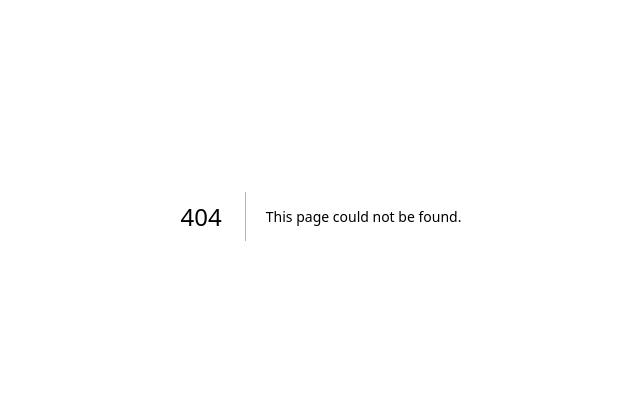
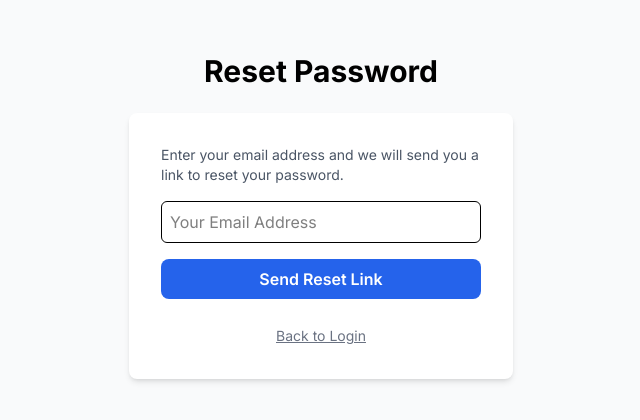
Before and after one commit to Anwarisbased/cannarewards-pwa, a Next.js app: page /forgot-password in a window 1280 px wide. Before the commit this address had no page. Shown: the part 264-684 px from the top of the page, without its empty margins (319-959 px from the left). Built offline with nearby package versions, Linux system fonts and the light colour scheme.

Commit message:
Implement secure password reset flow

```diff
--- /dev/null
+++ b/src/app/forgot-password/page.js
@@ -0,0 +1,45 @@
+'use client';
+import { useState } from 'react';
+import axios from 'axios';
+import Link from 'next/link';
+import toast from 'react-hot-toast';
+
+export default function ForgotPasswordPage() {
+    const [email, setEmail] = useState('');
+    const [loading, setLoading] = useState(false);
+    const [message, setMessage] = useState('');
+
+    const handleSubmit = async (e) => {
+        e.preventDefault();
+        setLoading(true);
+        setMessage('');
+        try {
+            const response = await axios.post(`${process.env.NEXT_PUBLIC_API_URL}/wp-json/rewards/v1/password/request`, { email });
+            setMessage(response.data.message);
+            toast.success("Request sent!");
+        } catch (error) {
+            toast.error("An error occurred.");
+        } finally {
+            setLoading(false);
+        }
+    };
+
+    return (
+        <main className="flex items-center justify-center min-h-screen bg-gray-50 p-4">
+            <div className="w-full max-w-sm">
+                <h1 className="text-3xl font-bold text-center mb-6">Reset Password</h1>
+                <form onSubmit={handleSubmit} className="bg-white p-8 rounded-lg shadow-md space-y-4">
+                    <p className="text-sm text-gray-600">Enter your email address and we will send you a link to reset your password.</p>
+                    <input type="email" placeholder="Your Email Address" value={email} onChange={e => setEmail(e.target.value)} required className="w-full p-2 border rounded-md" />
+                    <button type="submit" disabled={loading || message} className="w-full py-2 bg-primary text-white font-semibold rounded-lg disabled:bg-gray-400">
+                        {loading ? 'Sending...' : 'Send Reset Link'}
+                    </button>
+                    {message && <p className="text-green-600 text-center text-sm pt-2">{message}</p>}
+                    <div className="text-center pt-2">
+                      <Link href="/" className="text-sm underline text-gray-500">Back to Login</Link>
+                    </div>
+                </form>
+            </div>
+        </main>
+    );
+}
--- /dev/null
+++ b/src/app/reset-password/page.js
@@ -0,0 +1,70 @@
+'use client';
+import { useState, Suspense } from 'react';
+import { useSearchParams, useRouter } from 'next/navigation';
+import axios from 'axios';
+import Link from 'next/link';
+import toast from 'react-hot-toast';
+
+function ResetPasswordForm() {
+    const router = useRouter();
+    const searchParams = useSearchParams();
+    const token = searchParams.get('token');
+    const email = searchParams.get('email');
+
+    const [password, setPassword] = useState('');
+    const [confirmPassword, setConfirmPassword] = useState('');
+    const [loading, setLoading] = useState(false);
+    const [message, setMessage] = useState('');
+    const [error, setError] = useState('');
+
+    const handleSubmit = async (e) => {
+        e.preventDefault();
+        if (password !== confirmPassword) {
+            setError("Passwords do not match.");
+            return;
+        }
+        setError('');
+        setLoading(true);
+
+        try {
+            const response = await axios.post(`${process.env.NEXT_PUBLIC_API_URL}/wp-json/rewards/v1/password/reset`, { token, email, password });
+            setMessage(response.data.message);
+            toast.success("Password reset!");
+            setTimeout(() => router.push('/'), 3000);
+        } catch (err) {
+            setError(err.response?.data?.message || "Failed to reset password.");
+            toast.error(err.response?.data?.message || "Failed to reset password.");
+        } finally {
+            setLoading(false);
+        }
+    };
+
+    if (!token || !email) {
+        return <div className="text-red-500">Invalid password reset link.</div>;
+    }
+
+    return (
+        <form onSubmit={handleSubmit} className="bg-white p-8 rounded-lg shadow-md space-y-4">
+            <input type="password" placeholder="New Password" value={password} onChange={e => setPassword(e.target.value)} required className="w-full p-2 border rounded-md" />
+            <input type="password" placeholder="Confirm New Password" value={confirmPassword} onChange={e => setConfirmPassword(e.target.value)} required className="w-full p-2 border rounded-md" />
+            <button type="submit" disabled={loading || message} className="w-full py-2 bg-primary text-white font-semibold rounded-lg disabled:bg-gray-400">
+                {loading ? 'Resetting...' : 'Reset Password'}
+            </button>
+            {error && <p className="text-red-500 text-center text-sm pt-2">{error}</p>}
+            {message && <p className="text-green-600 text-center text-sm pt-2">{message}</p>}
+        </form>
+    );
+}
+
+export default function ResetPasswordPage() {
+    return (
+        <main className="flex items-center justify-center min-h-screen bg-gray-50 p-4">
+            <div className="w-full max-w-sm">
+                <h1 className="text-3xl font-bold text-center mb-6">Set a New Password</h1>
+                <Suspense fallback={<div>Loading...</div>}>
+                    <ResetPasswordForm />
+                </Suspense>
+            </div>
+        </main>
+    );
+}
--- a/src/components/LoginForm.js
+++ b/src/components/LoginForm.js
@@ -2,6 +2,7 @@
 
 import { useState } from 'react';
 import axios from 'axios';
+import Link from 'next/link'; // Import the Link component
 import { useAuth } from '../context/AuthContext';
 import { EyeIcon, EyeSlashIcon } from '@heroicons/react/24/outline';
 
@@ -20,22 +21,17 @@ export default function LoginForm({ onSwitchToRegister }) {
     setError('');
 
     try {
-      // Call our custom, reliable /login proxy endpoint
       const response = await axios.post(
         `${process.env.NEXT_PUBLIC_API_URL}/wp-json/rewards/v1/login`,
         {
-          // Send the data as a JSON object
           email: email,
           password: password,
         },
         {
-          // Explicitly set the content type header to application/json
           headers: { 'Content-Type': 'application/json' }
         }
       );
 
-      // The proxy endpoint passes the token through in the 'token' property
-      // Our global login function handles the rest (saving token, fetching user, redirecting)
       login(response.data.token);
 
     } catch (err) {
@@ -66,6 +62,7 @@ export default function LoginForm({ onSwitchToRegister }) {
           className="mt-1 block w-full px-3 py-2 border border-gray-300 rounded-md shadow-sm"
         />
       </div>
+
       <div className="relative">
         <label htmlFor="password-login" className="block text-sm font-medium text-gray-700 sr-only">
           Password
@@ -87,6 +84,15 @@ export default function LoginForm({ onSwitchToRegister }) {
             {passwordVisible ? <EyeSlashIcon className="h-5 w-5 text-gray-400" /> : <EyeIcon className="h-5 w-5 text-gray-400" />}
         </div>
       </div>
+
+      {/* --- THIS IS THE NEW "FORGOT PASSWORD" LINK --- */}
+      <div className="text-right text-sm">
+        <Link href="/forgot-password" className="font-medium text-primary hover:opacity-90 underline">
+          Forgot Password?
+        </Link>
+      </div>
+      {/* --- END OF NEW LINK --- */}
+
       <button
         type="submit"
         className="w-full py-2 px-4 bg-primary hover:opacity-90 text-white font-semibold rounded-lg disabled:bg-gray-400"
```
